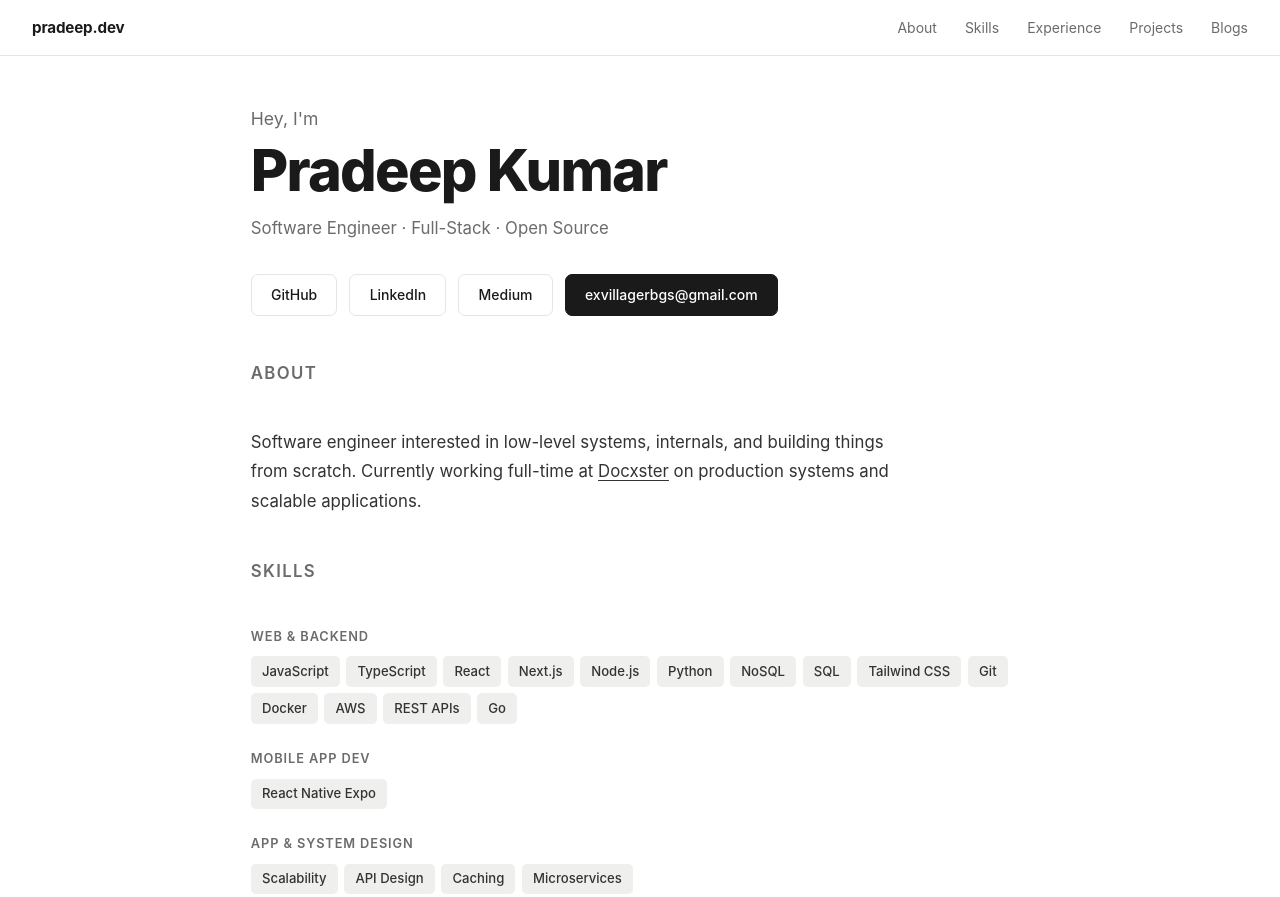
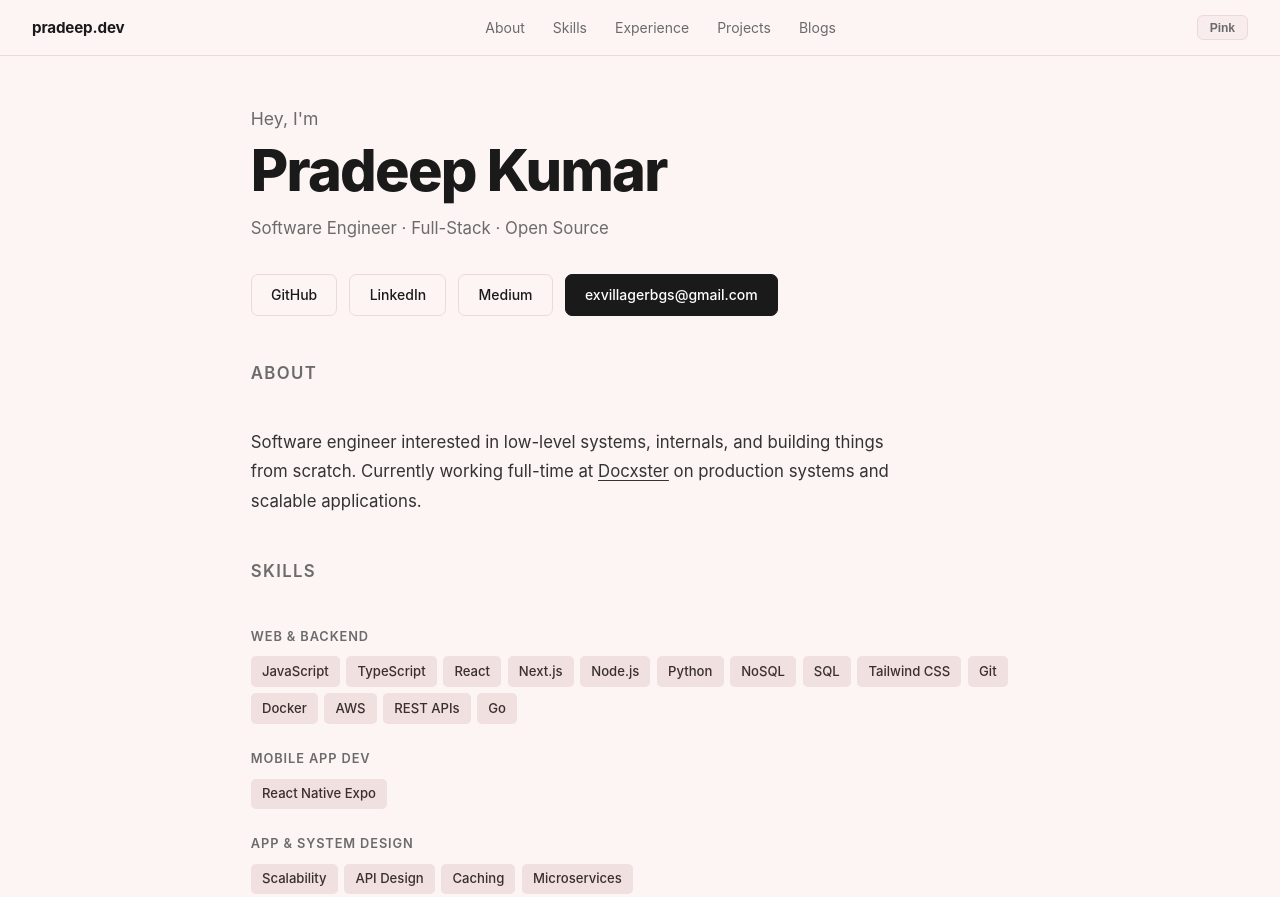
Before and after one commit to exvillager/simple-portfolio, a plain HTML site: page index.html in a window 1280 px wide. Shown: the top 897 px of the page. Drawn offline with Linux system fonts and the light colour scheme.

Commit message:
feat: added background theme

```diff
--- a/data.js
+++ b/data.js
@@ -1,3 +1,37 @@
+// ── Themes ───────────────────────────────────────────────────────
+const themes = {
+  ghee:     { label: "Ghee",      bg: "#fdf9f0", surface: "#f7f2e8", border: "#e8e2d6", navBg: "rgba(253,249,240,0.88)", tagBg: "#ede7d9", tagText: "#3a3530" },
+  pink:     { label: "Pink",      bg: "#fdf4f4", surface: "#f8ecec", border: "#ecdada", navBg: "rgba(253,244,244,0.88)", tagBg: "#f0e0e0", tagText: "#3a2e2e" },
+  warmGray: { label: "Warm Gray", bg: "#f7f7f5", surface: "#efefed", border: "#e2e2de", navBg: "rgba(247,247,245,0.88)", tagBg: "#e5e5e2", tagText: "#333"    },
+  white:    { label: "White",     bg: "#ffffff", surface: "#f7f7f5", border: "#e5e5e2", navBg: "rgba(255,255,255,0.88)", tagBg: "#efefed", tagText: "#333"    },
+};
+
+const themeOrder = ["ghee", "pink", "warmGray", "white"];
+const defaultTheme = "pink"; // ← change this to set a new default
+
+function applyTheme(name) {
+  const t = themes[name];
+  const root = document.documentElement.style;
+  root.setProperty("--bg",       t.bg);
+  root.setProperty("--surface",  t.surface);
+  root.setProperty("--border",   t.border);
+  root.setProperty("--nav-bg",   t.navBg);
+  root.setProperty("--tag-bg",   t.tagBg);
+  root.setProperty("--tag-text", t.tagText);
+  const btn = document.getElementById("theme-btn");
+  if (btn) btn.textContent = t.label;
+  localStorage.setItem("theme", name);
+}
+
+const savedTheme = localStorage.getItem("theme") || defaultTheme;
+applyTheme(savedTheme);
+
+document.getElementById("theme-btn").addEventListener("click", () => {
+  const current = localStorage.getItem("theme") || "ghee";
+  const next = themeOrder[(themeOrder.indexOf(current) + 1) % themeOrder.length];
+  applyTheme(next);
+});
+
 const projects = [
   {
     title: "Diesel.js",
--- a/index.html
+++ b/index.html
@@ -17,6 +17,7 @@
       <li><a href="#projects">Projects</a></li>
       <li><a href="#blogs">Blogs</a></li>
     </ul>
+    <button id="theme-btn" class="theme-btn">Ghee</button>
   </nav>
 
   <!-- Hero -->
--- a/style.css
+++ b/style.css
@@ -41,7 +41,7 @@ nav {
   position: sticky;
   top: 0;
   z-index: 100;
-  background: rgba(255, 255, 255, 0.88);
+  background: var(--nav-bg, rgba(255,255,255,0.88));
   backdrop-filter: blur(10px);
   border-bottom: 1px solid var(--border);
   display: flex;
@@ -49,6 +49,7 @@ nav {
   justify-content: space-between;
   padding: 0 2rem;
   height: 56px;
+  transition: background 0.3s;
 }
 
 .nav-name {
@@ -70,6 +71,24 @@ nav ul a {
 }
 
 nav ul a:hover {
+  color: var(--text);
+}
+
+.theme-btn {
+  font-size: 0.75rem;
+  font-weight: 600;
+  padding: 0.3rem 0.75rem;
+  border-radius: 6px;
+  border: 1.5px solid var(--border);
+  background: var(--surface);
+  color: var(--muted);
+  cursor: pointer;
+  transition: border-color 0.15s, color 0.15s;
+  white-space: nowrap;
+}
+
+.theme-btn:hover {
+  border-color: var(--text);
   color: var(--text);
 }
 
```
